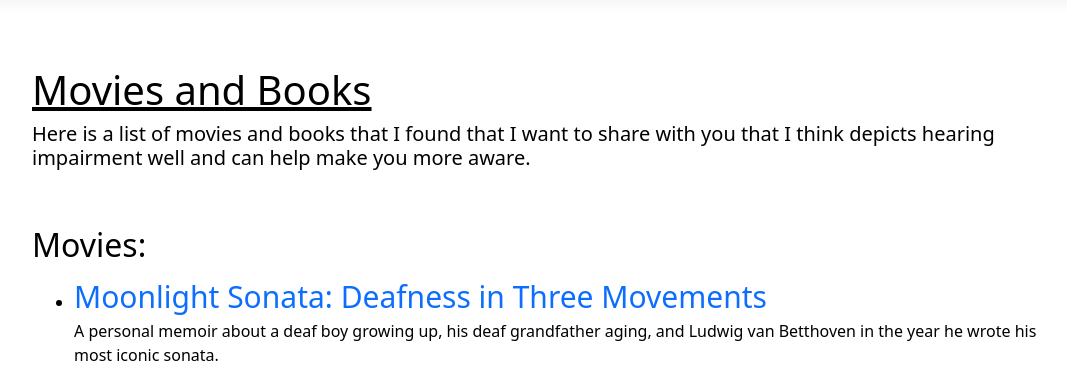
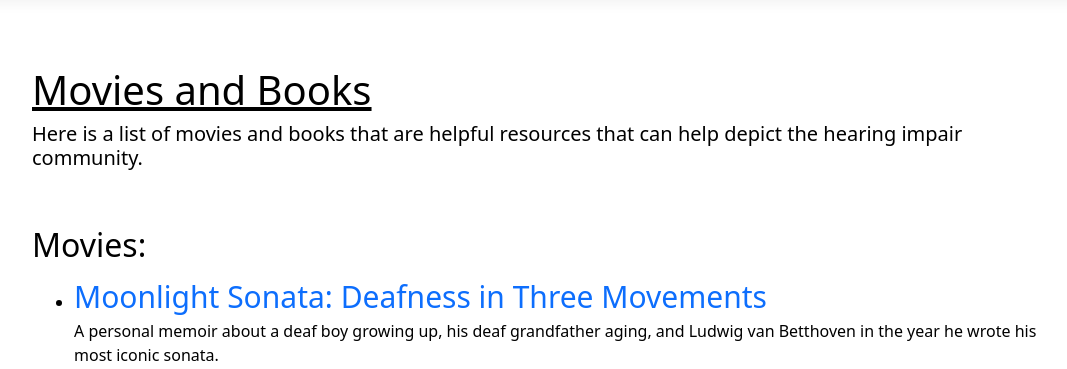
Before and after one commit to nhurwitz75/hearingimpairedblog, an ASP.NET Core app: page /Movies in a window 1280 px wide. Shown: the part 77-446 px from the top of the page, without its empty margins (100-1167 px from the left). Run offline with ASP.NET Core 8, Linux system fonts and the light colour scheme; style sheets or scripts are compiled from the project's sources.

Commit message:
Edited Movies Page

```diff
--- a/hearingimpairedblog/Pages/Movies.cshtml
+++ b/hearingimpairedblog/Pages/Movies.cshtml
@@ -8,7 +8,7 @@
 <div class="box">
     <h1>Movies and Books</h1>
 
-    <h5>Here is a list of movies and books that I found that I want to share with you that I think depicts hearing impairment well and can help make you more aware.</h5>
+    <h5>Here is a list of movies and books that are helpful resources that can help depict the hearing impair community.</h5>
     <br></br>
     <h2>Movies:</h2>
     <ul>
```
